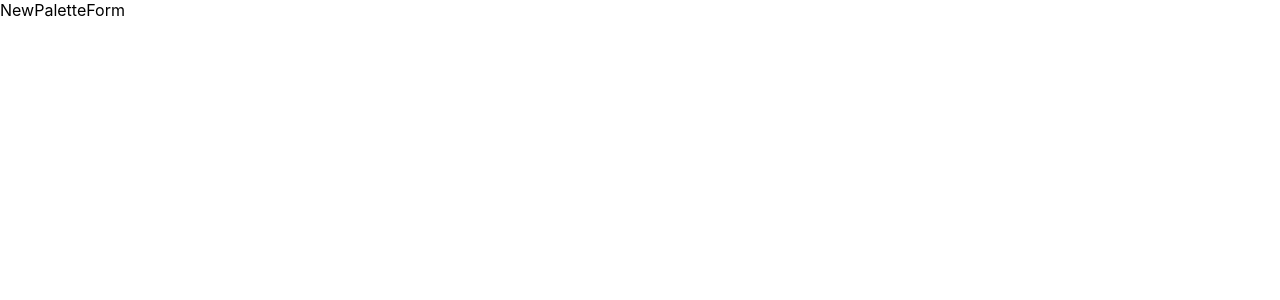
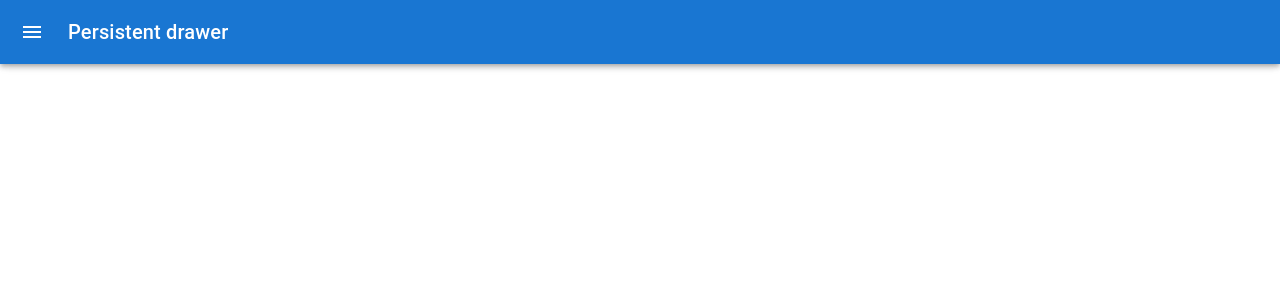
Before and after one commit to ehsansh/react-bootcamp, a React (Create React App) app: page /palette/new in a window 1280 px wide. Shown: the top 300 px of the page. Built offline with nearby package versions, Linux system fonts and the light colour scheme.

Commit message:
add drawer to newpaletteform

```diff
--- a/src/NewPaletteForm.js
+++ b/src/NewPaletteForm.js
@@ -1,7 +1,117 @@
-import React, { Component } from 'react';
+import * as React from 'react';
+import { styled } from '@mui/material/styles';
+import Box from '@mui/material/Box';
+import Drawer from '@mui/material/Drawer';
+import CssBaseline from '@mui/material/CssBaseline';
+import MuiAppBar from '@mui/material/AppBar';
+import Toolbar from '@mui/material/Toolbar';
 
-export default class NewPaletteForm extends Component {
-    render() {
-        return <div>NewPaletteForm</div>;
-    }
+import Typography from '@mui/material/Typography';
+import Divider from '@mui/material/Divider';
+import IconButton from '@mui/material/IconButton';
+import MenuIcon from '@mui/icons-material/Menu';
+import ChevronLeftIcon from '@mui/icons-material/ChevronLeft';
+
+const drawerWidth = 240;
+
+const Main = styled('main', { shouldForwardProp: prop => prop !== 'open' })(
+    ({ theme, open }) => ({
+        flexGrow: 1,
+        padding: theme.spacing(3),
+        transition: theme.transitions.create('margin', {
+            easing: theme.transitions.easing.sharp,
+            duration: theme.transitions.duration.leavingScreen,
+        }),
+        marginLeft: `-${drawerWidth}px`,
+        ...(open && {
+            transition: theme.transitions.create('margin', {
+                easing: theme.transitions.easing.easeOut,
+                duration: theme.transitions.duration.enteringScreen,
+            }),
+            marginLeft: 0,
+        }),
+    })
+);
+
+const AppBar = styled(MuiAppBar, {
+    shouldForwardProp: prop => prop !== 'open',
+})(({ theme, open }) => ({
+    transition: theme.transitions.create(['margin', 'width'], {
+        easing: theme.transitions.easing.sharp,
+        duration: theme.transitions.duration.leavingScreen,
+    }),
+    ...(open && {
+        width: `calc(100% - ${drawerWidth}px)`,
+        marginLeft: `${drawerWidth}px`,
+        transition: theme.transitions.create(['margin', 'width'], {
+            easing: theme.transitions.easing.easeOut,
+            duration: theme.transitions.duration.enteringScreen,
+        }),
+    }),
+}));
+
+const DrawerHeader = styled('div')(({ theme }) => ({
+    display: 'flex',
+    alignItems: 'center',
+    padding: theme.spacing(0, 1),
+    // necessary for content to be below app bar
+    ...theme.mixins.toolbar,
+    justifyContent: 'flex-end',
+}));
+
+export default function NewPaletteForm() {
+    const [open, setOpen] = React.useState(false);
+
+    const handleDrawerOpen = () => {
+        setOpen(true);
+    };
+
+    const handleDrawerClose = () => {
+        setOpen(false);
+    };
+
+    return (
+        <Box sx={{ display: 'flex' }}>
+            <CssBaseline />
+            <AppBar position='fixed' open={open}>
+                <Toolbar>
+                    <IconButton
+                        color='inherit'
+                        aria-label='open drawer'
+                        onClick={handleDrawerOpen}
+                        edge='start'
+                        sx={{ mr: 2, ...(open && { display: 'none' }) }}
+                    >
+                        <MenuIcon />
+                    </IconButton>
+                    <Typography variant='h6' noWrap component='div'>
+                        Persistent drawer
+                    </Typography>
+                </Toolbar>
+            </AppBar>
+            <Drawer
+                sx={{
+                    width: drawerWidth,
+                    flexShrink: 0,
+                    '& .MuiDrawer-paper': {
+                        width: drawerWidth,
+                        boxSizing: 'border-box',
+                    },
+                }}
+                variant='persistent'
+                anchor='left'
+                open={open}
+            >
+                <DrawerHeader>
+                    <IconButton onClick={handleDrawerClose}>
+                        <ChevronLeftIcon />
+                    </IconButton>
+                </DrawerHeader>
+                <Divider />
+            </Drawer>
+            <Main open={open}>
+                <DrawerHeader />
+            </Main>
+        </Box>
+    );
 }
```
